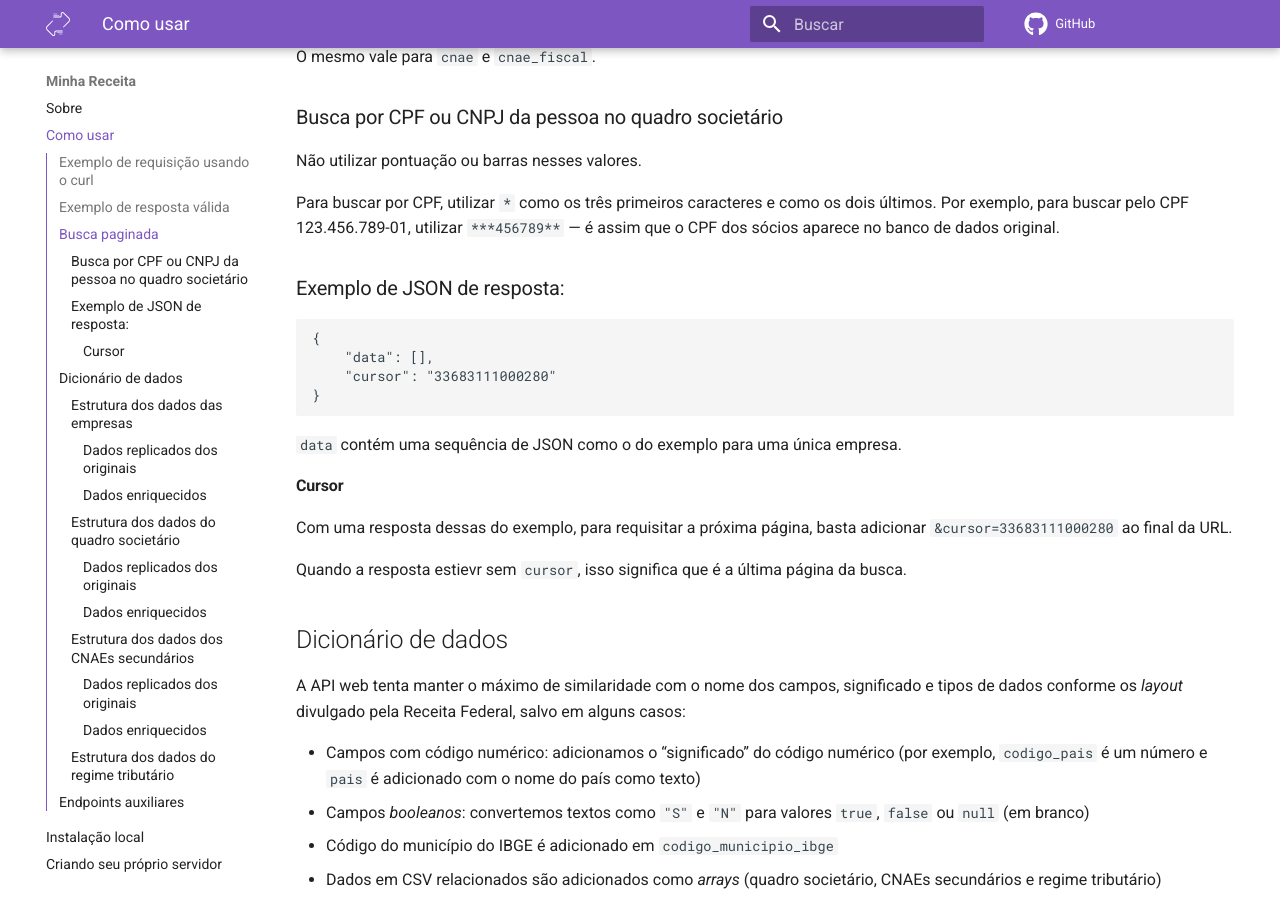
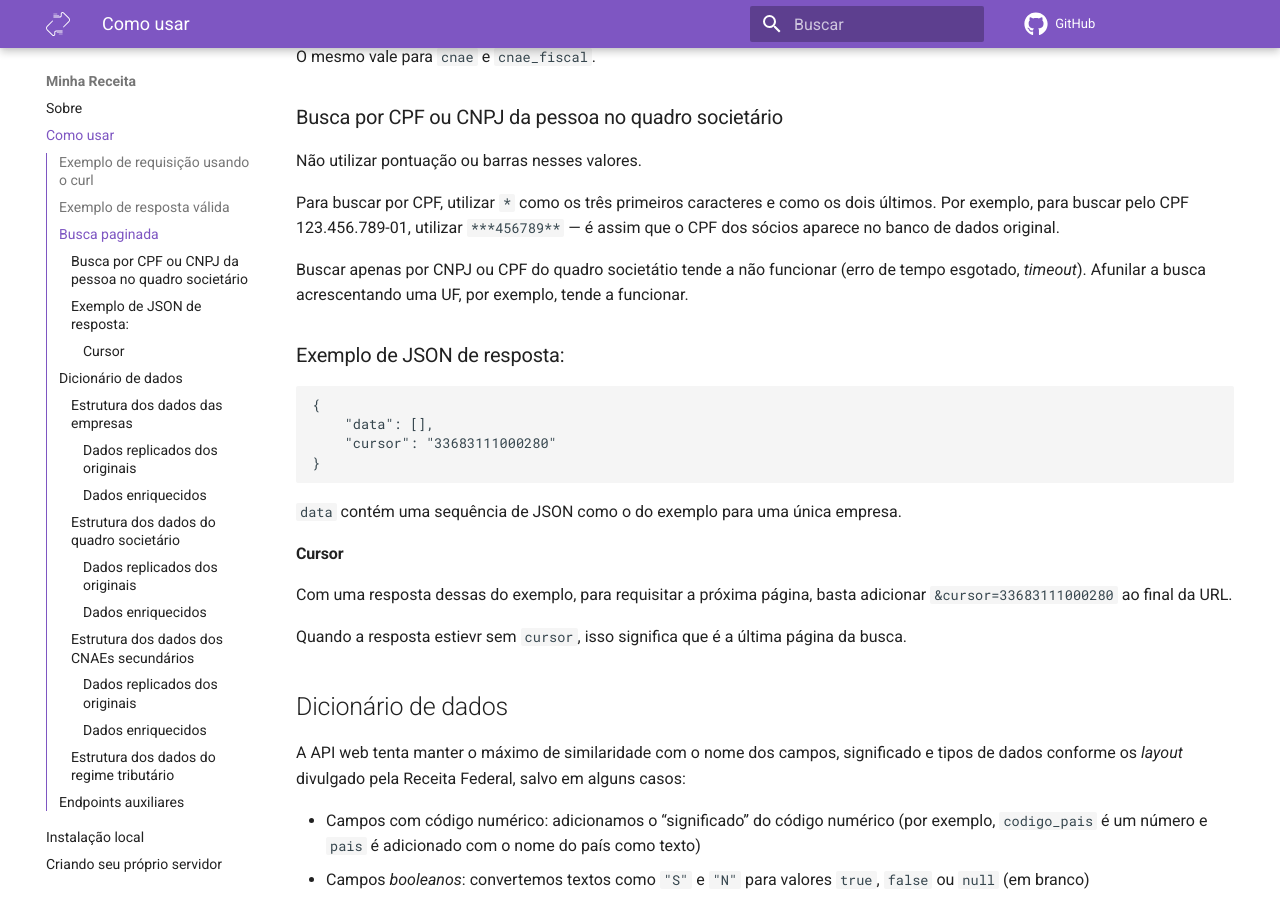
Before and after one commit to cuducos/minha-receita, an MkDocs documentation site: the page built from docs/como-usar.md, in a window 1280 px wide and 900 px high, scrolled down 4796 px. Built offline with MkDocs 1.6.1 and Material for MkDocs 9.7.7, drawn with Linux system fonts in a browser that asks for light colours; comment, search, counter and statistics services are not loaded.

Commit message:
Adds CNPF timeout to the docs

````diff
--- a/docs/como-usar.md
+++ b/docs/como-usar.md
@@ -221,6 +221,8 @@ Não utilizar pontuação ou barras nesses valores.
 
 Para buscar por CPF, utilizar `*` como os três primeiros caracteres e como os dois últimos. Por exemplo, para buscar pelo CPF 123.456.789-01, utilizar `***456789**` — é assim que o CPF dos sócios aparece no banco de dados original.
 
+Buscar apenas por CNPJ ou CPF do quadro societátio tende a não funcionar (erro de tempo esgotado, _timeout_). Afunilar a busca acrescentando uma UF, por exemplo, tende a funcionar.
+
 ### Exemplo de JSON de resposta:
 
 ```json
````
